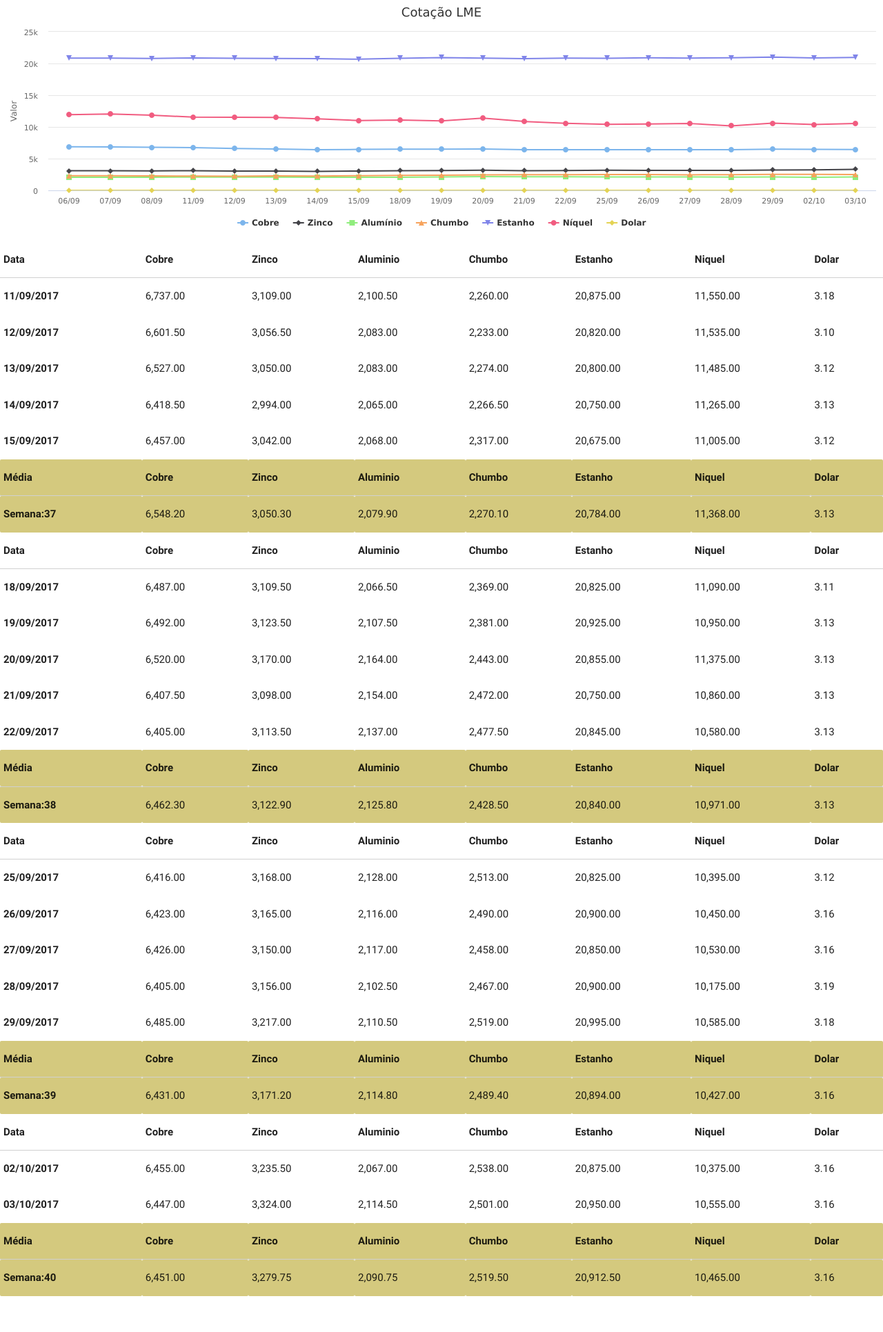
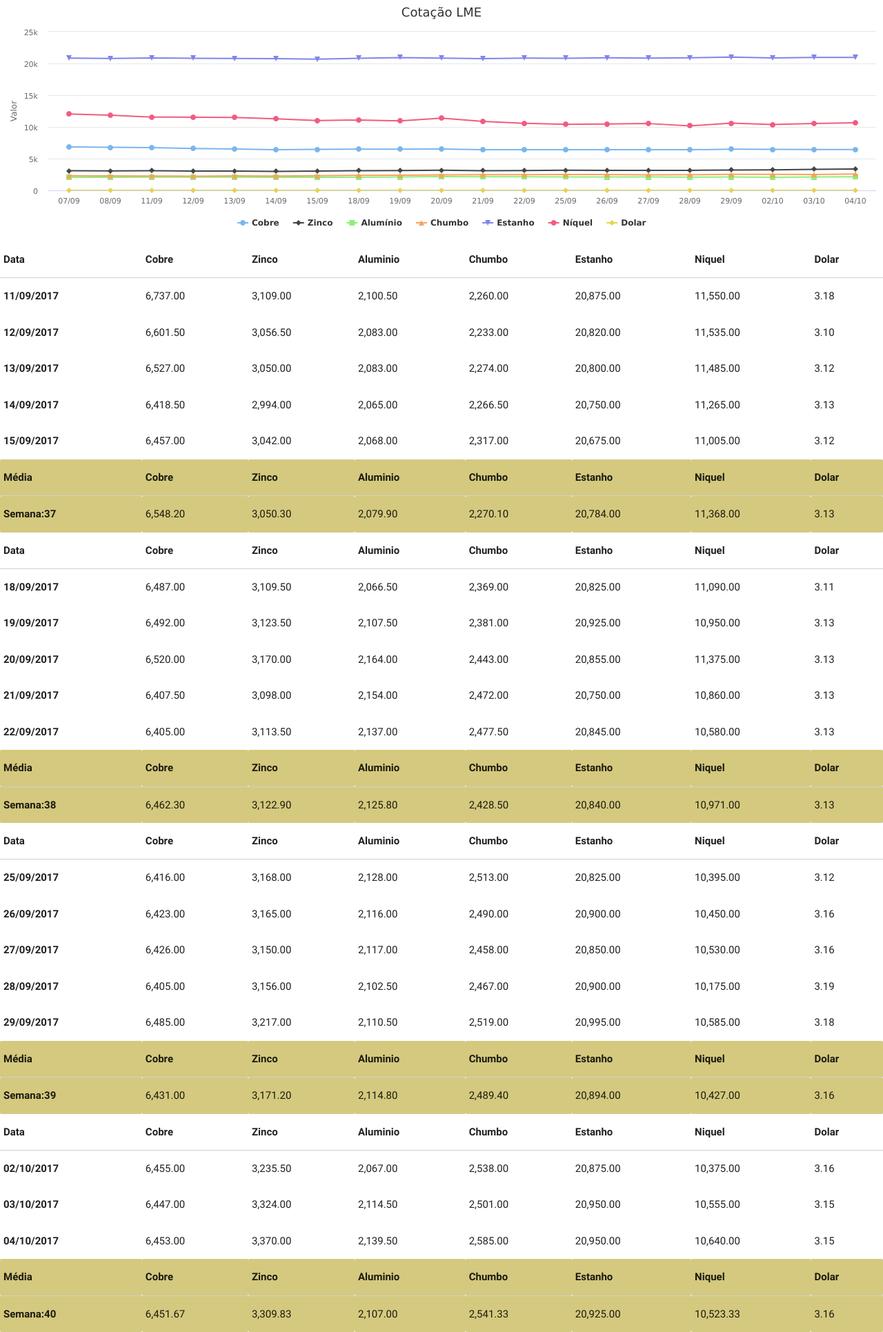
Before and after one commit to tiagocordeiro/flask-lme-chart, a Flask app: page /lme/dashboard in a window 1280 px wide. Shown: the whole page at 69% size. Before the commit the page ends 1879 px from the top, so only its background shows below. Run offline with Flask 2, Linux system fonts and the light colour scheme; some libraries are stand-ins or nearby versions.

Commit message:
Cotação Atualizada

```diff
--- a/static/cotacao-atual.csv
+++ b/static/cotacao-atual.csv
@@ -1,5 +1,4 @@
 Date,Cobre,Zinco,Aluminio,Chumbo,Estanho,Niquel,Dolar
-2017-09-06,6864.0,3086.0,2069.5,2320.5,20855.0,11920.0,3.1157999038696
 2017-09-07,6842.5,3095.5,2075.0,2307.5,20845.0,12035.0,3.0978999137878
 2017-09-08,6780.0,3081.0,2072.0,2272.0,20775.0,11845.0,3.0975999832153
 2017-09-11,6737.0,3109.0,2100.5,2260.0,20875.0,11550.0,3.1777000427246
@@ -18,4 +17,5 @@ Date,Cobre,Zinco,Aluminio,Chumbo,Estanho,Niquel,Dolar
 2017-09-28,6405.0,3156.0,2102.5,2467.0,20900.0,10175.0,3.1919000148773
 2017-09-29,6485.0,3217.0,2110.5,2519.0,20995.0,10585.0,3.1809000968933
 2017-10-02,6455.0,3235.5,2067.0,2538.0,20875.0,10375.0,3.1633999347687
-2017-10-03,6447.0,3324.0,2114.5,2501.0,20950.0,10555.0,
+2017-10-03,6447.0,3324.0,2114.5,2501.0,20950.0,10555.0,3.152899980545
+2017-10-04,6453.0,3370.0,2139.5,2585.0,20950.0,10640.0,
--- a/templates/mesclado.html
+++ b/templates/mesclado.html
@@ -739,7 +739,33 @@
     10,555.00
    </td>
    <td>
-    3.16
+    3.15
+   </td>
+  </tr>
+  <tr>
+   <th>
+    04/10/2017
+   </th>
+   <td>
+    6,453.00
+   </td>
+   <td>
+    3,370.00
+   </td>
+   <td>
+    2,139.50
+   </td>
+   <td>
+    2,585.00
+   </td>
+   <td>
+    20,950.00
+   </td>
+   <td>
+    10,640.00
+   </td>
+   <td>
+    3.15
    </td>
   </tr>
  </tbody>
@@ -777,22 +803,22 @@
     Semana:40
    </th>
    <td>
-    6,451.00
+    6,451.67
    </td>
    <td>
-    3,279.75
+    3,309.83
    </td>
    <td>
-    2,090.75
+    2,107.00
    </td>
    <td>
-    2,519.50
+    2,541.33
    </td>
    <td>
-    20,912.50
+    20,925.00
    </td>
    <td>
-    10,465.00
+    10,523.33
    </td>
    <td>
     3.16
```
Also changed, not shown: static/todo-periodo.csv.
